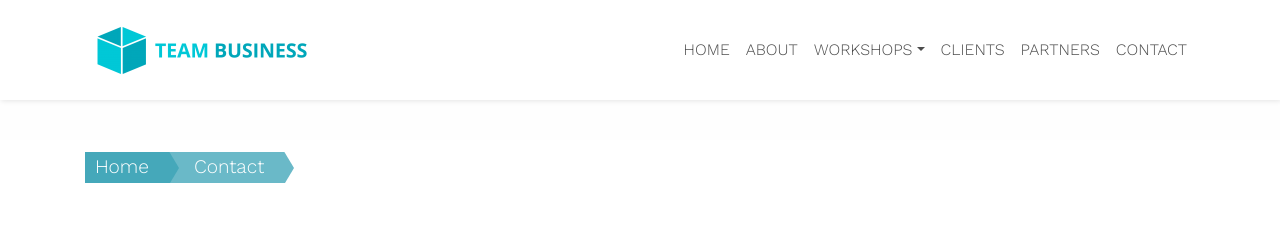
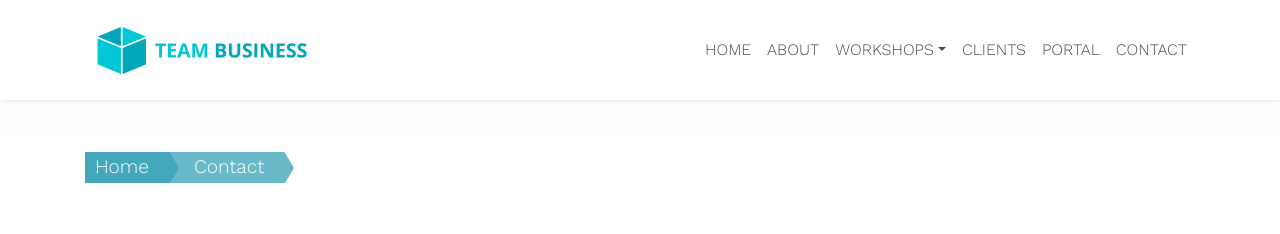
Before and after one commit to zac-heisey/team-business, a Jekyll site: the page built from _pages/contact.md, in a window 1280 px wide. Shown: the top 234 px of the page. Built offline with Jekyll 4.4.1, drawn with Linux system fonts in a browser that asks for light colours.

Commit message:
Update from Forestry.io Lara Azzam updated _data/menu.yml

```diff
--- a/_data/menu.yml
+++ b/_data/menu.yml
@@ -26,7 +26,7 @@ items:
 - title: Clients
   url: "/client-stories/"
   sub-items: []
-- title: Partners
+- title: Portal
   url: https://drive.google.com/drive/folders/1KPNXs-oAHSOzwF6ktfW_iLJmM3a9qiT5?usp=sharing
   sub-items: []
 - title: Contact
```
